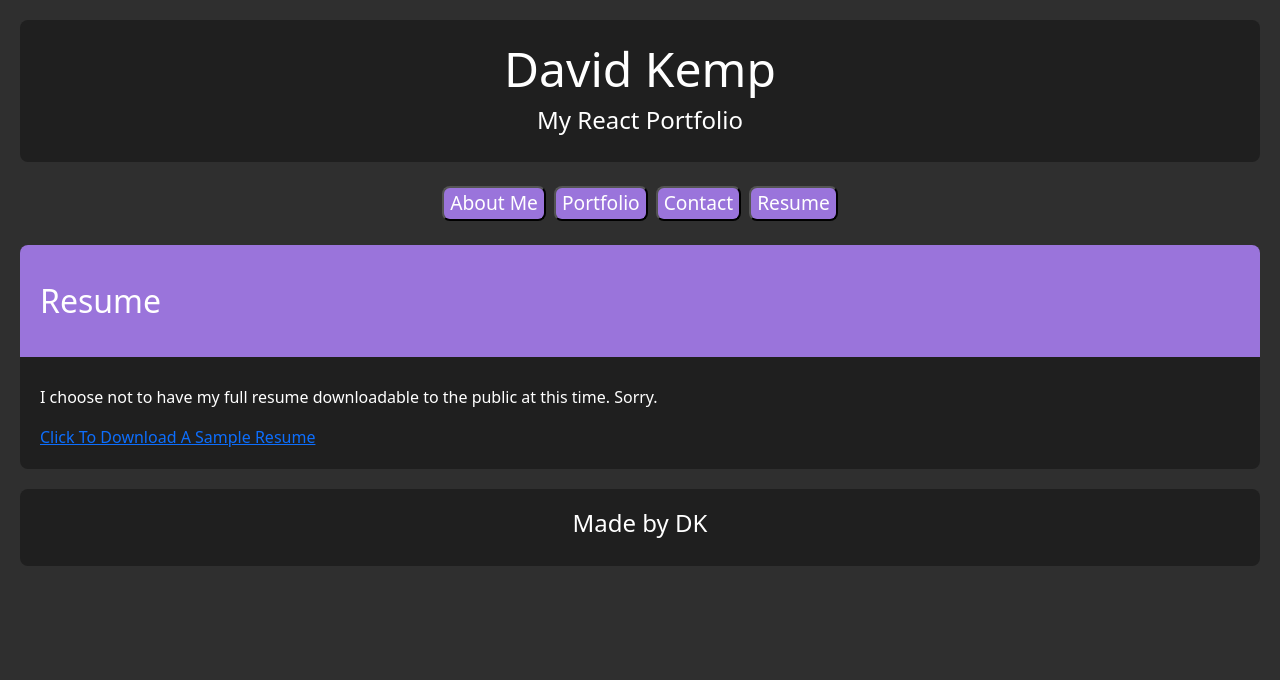
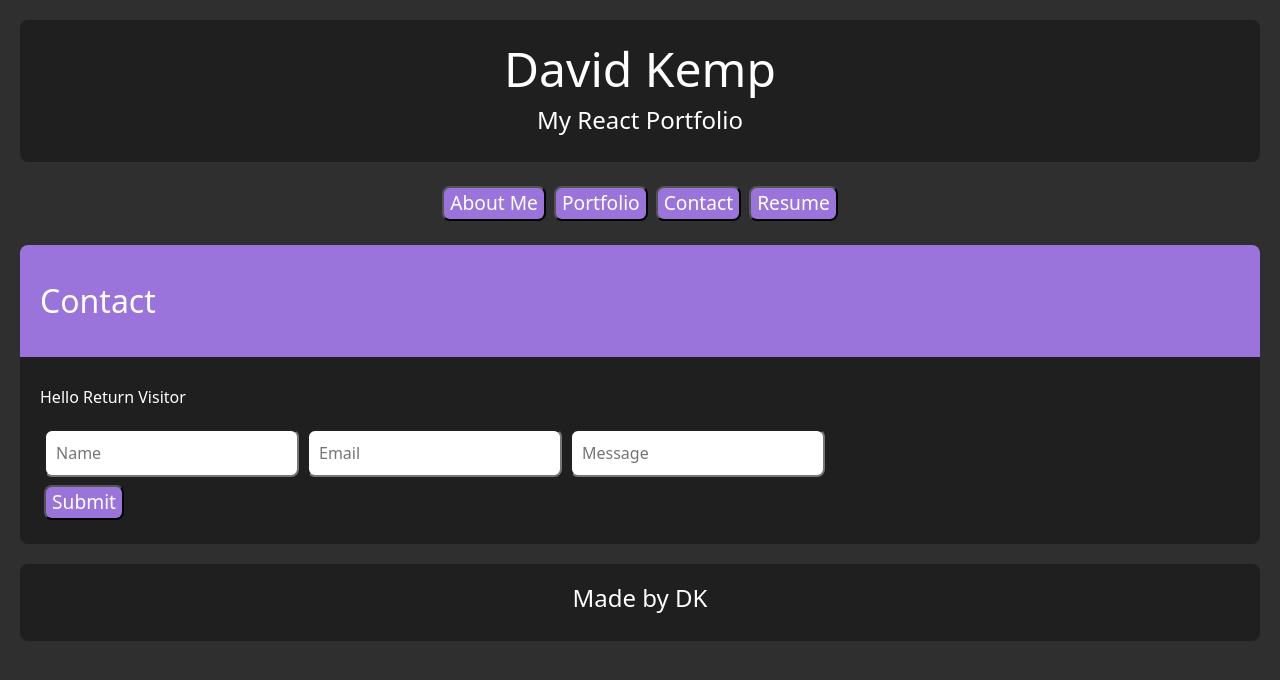
Before and after one commit to okdavekk/react-portfolio, a React (Create React App) app: page / in a window 1280 px wide. Shown: the top 680 px of the page. Built offline with nearby package versions, Linux system fonts and the light colour scheme.

Commit message:
Added message to Contact section.

```diff
--- a/src/App.js
+++ b/src/App.js
@@ -18,7 +18,7 @@
 
 function App() {
 
-  const [page, setPage] = useState('ProjectResume');
+  const [page, setPage] = useState('ProjectContact');
 
   let CurrentPage;
 
--- a/src/components/Form.js
+++ b/src/components/Form.js
@@ -22,19 +22,21 @@
 function Form() {
   const [Name, setName] = useState('');
   const [Email, setEmail] = useState('');
+  const [Message, setMessage] = useState('')
 
-  const handleInputChange = (e) => {
-    const { name, value } = e.target;
+  // const handleInputChange = (e) => {
+  //   // const { name, value } = e.target;
 
-    return name === 'Name' ? setName(value) : setEmail(value);
-  };
+  //   // return name === 'Name' ? setName(value) : setEmail(value) : setMessage(value);
+  // };
 
   const handleFormSubmit = (e) => {
     e.preventDefault();
 
-    alert(`Hello Return Visitor: ${Name} ${Email}`);
+    alert(`Hello Return Visitor: ${Name} ${Email} ${Message}`);
     setName('');
     setEmail('');
+    setMessage('')
   };
 
   return (
@@ -47,22 +49,31 @@
           style={styles.input}
           value={Name}
           name="Name"
-          onChange={handleInputChange}
+          // onChange={handleInputChange}
           type="text"
           placeholder="Name"
         />
 
-        <p>
         <input
           style={styles.input}
           value={Email}
           name="Email"
-          onChange={handleInputChange}
+          // onChange={handleInputChange}
           // type="text"
           email="text"
           placeholder="Email"
         />
-        </p>
+
+        <input
+          style={styles.input}
+          value={Message}
+          name="Message"
+          // onChange={handleInputChange}
+          // type="text"
+          email="text"
+          placeholder="Message"
+        />
+
         <button
         style={styles.button}
         onClick={handleFormSubmit}>
```
